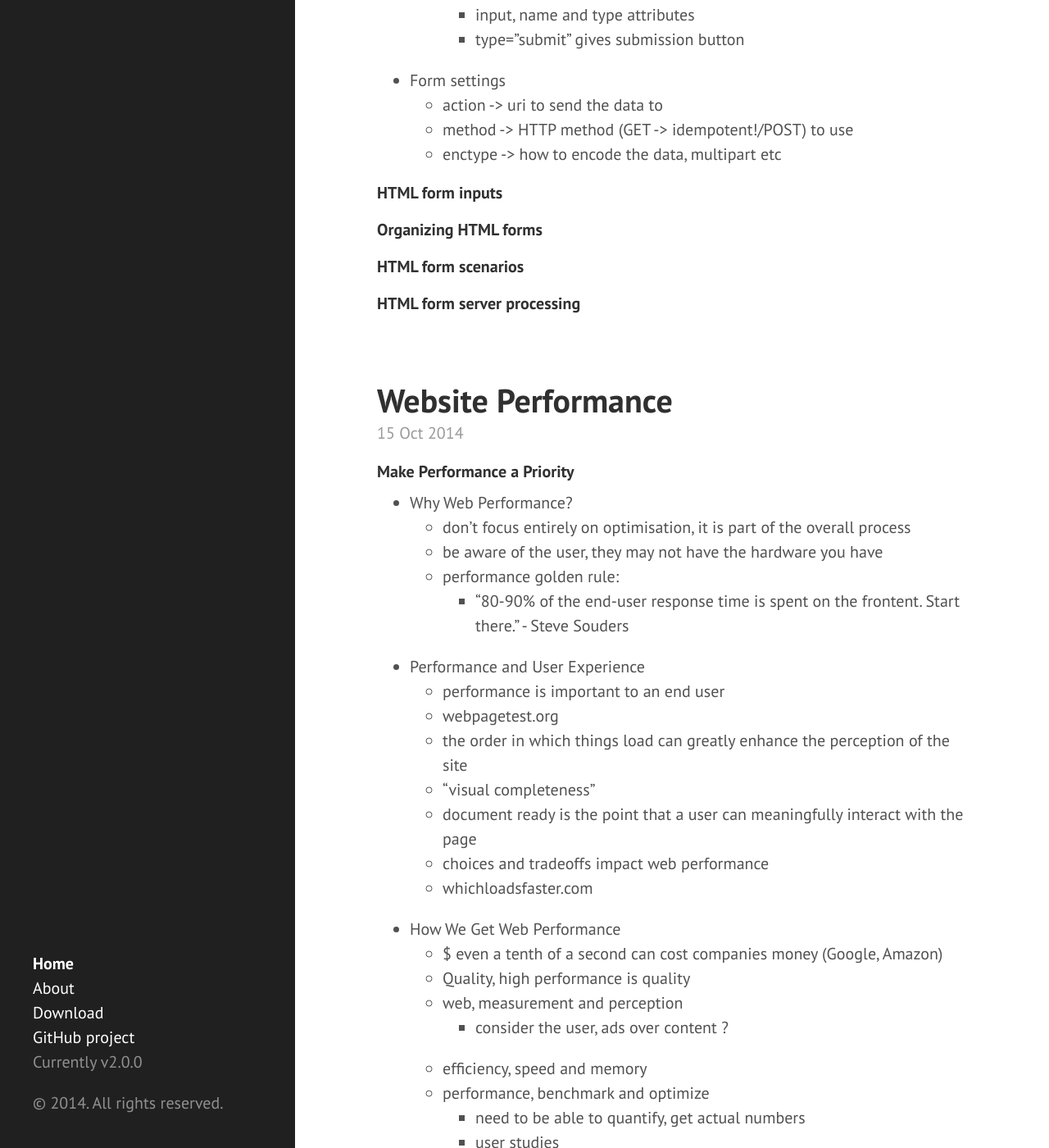
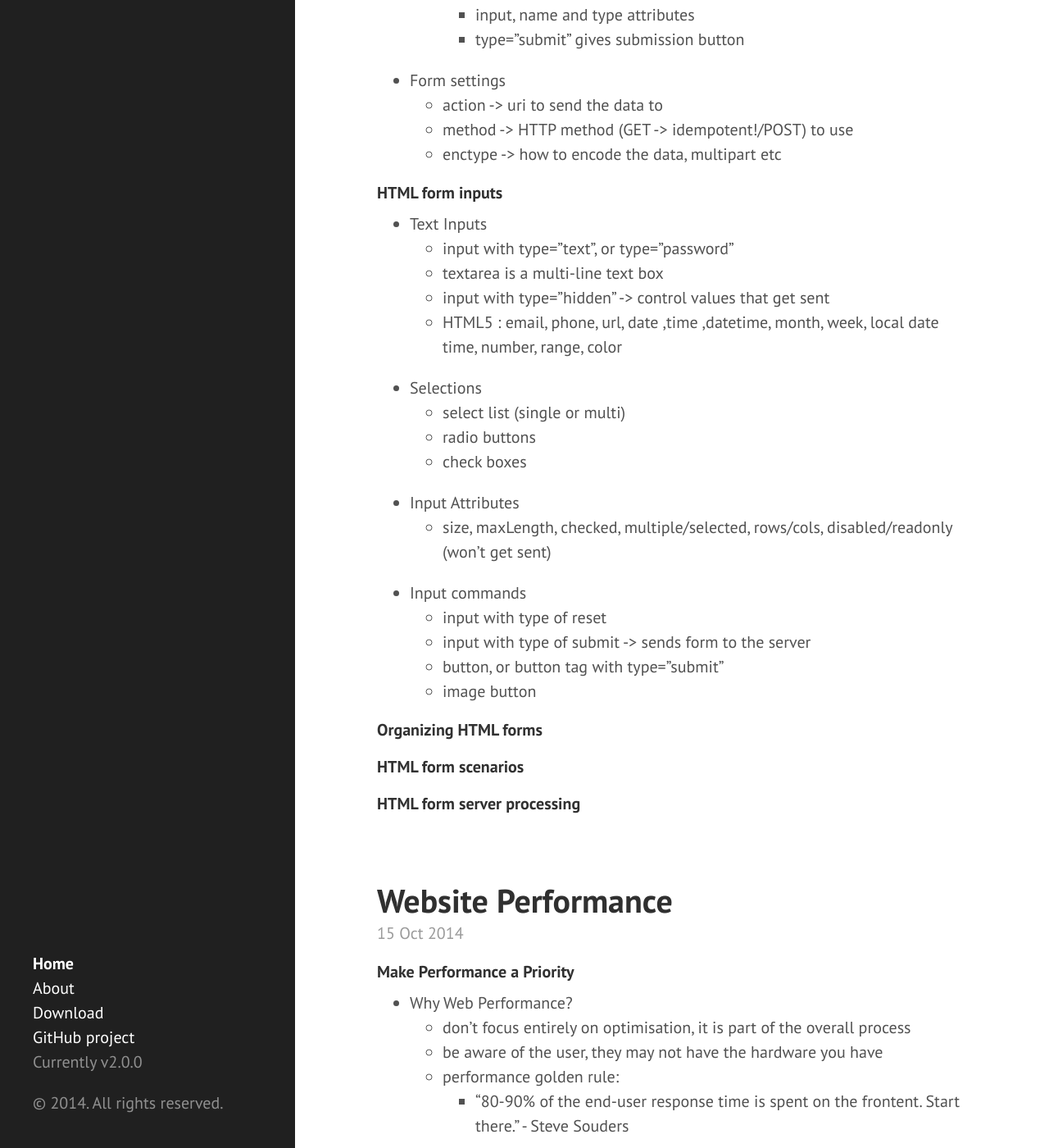
Before and after one commit to eneiand/eneiand.github.io, a Jekyll site: the page built from index.html, in a window 1280 px wide and 1400 px high, scrolled down 4232 px. Shown: the whole window at 82% size. Built offline with Jekyll 4.4.1, drawn with Linux system fonts in a browser that asks for light colours; Markdown is read by kramdown in place of the engine named in the settings; the list of posts is cut into pages by our own code.

Commit message:
Update 2014-10-21-html-forms.md

```diff
--- a/_posts/2014-10-21-html-forms.md
+++ b/_posts/2014-10-21-html-forms.md
@@ -17,6 +17,22 @@
 
 #### HTML form inputs
 
+* Text Inputs
+  * input with type="text", or type="password"
+  * textarea is a multi-line text box
+  * input with type="hidden" -> control values that get sent
+  * HTML5 : email, phone, url, date ,time ,datetime, month, week, local date time, number, range, color
+* Selections
+  * select list (single or multi)
+  * radio buttons
+  * check boxes
+* Input Attributes
+  * size, maxLength, checked, multiple/selected, rows/cols, disabled/readonly (won't get sent)
+* Input commands
+  *  input with type of reset
+  *  input with type of submit -> sends form to the server
+  *  button, or button tag with type="submit"
+  *  image button
 
 #### Organizing HTML forms
 
```
